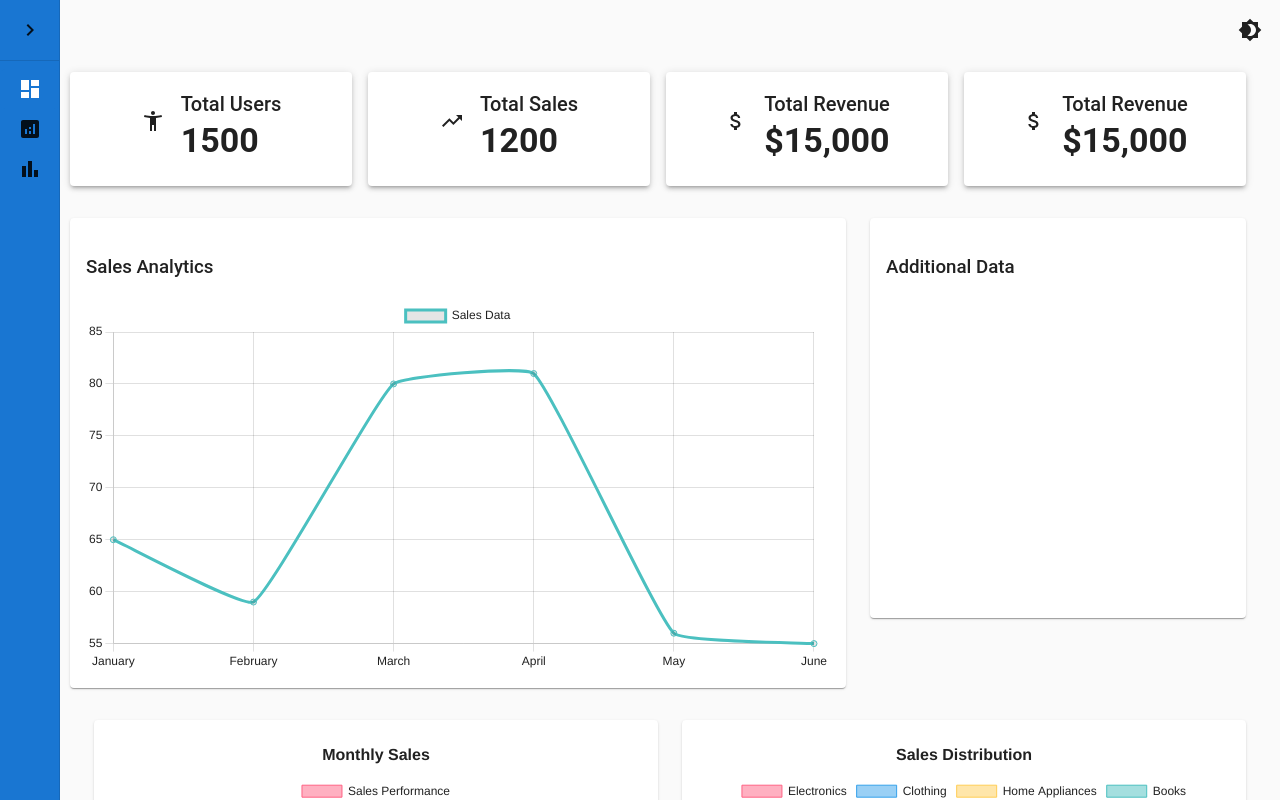
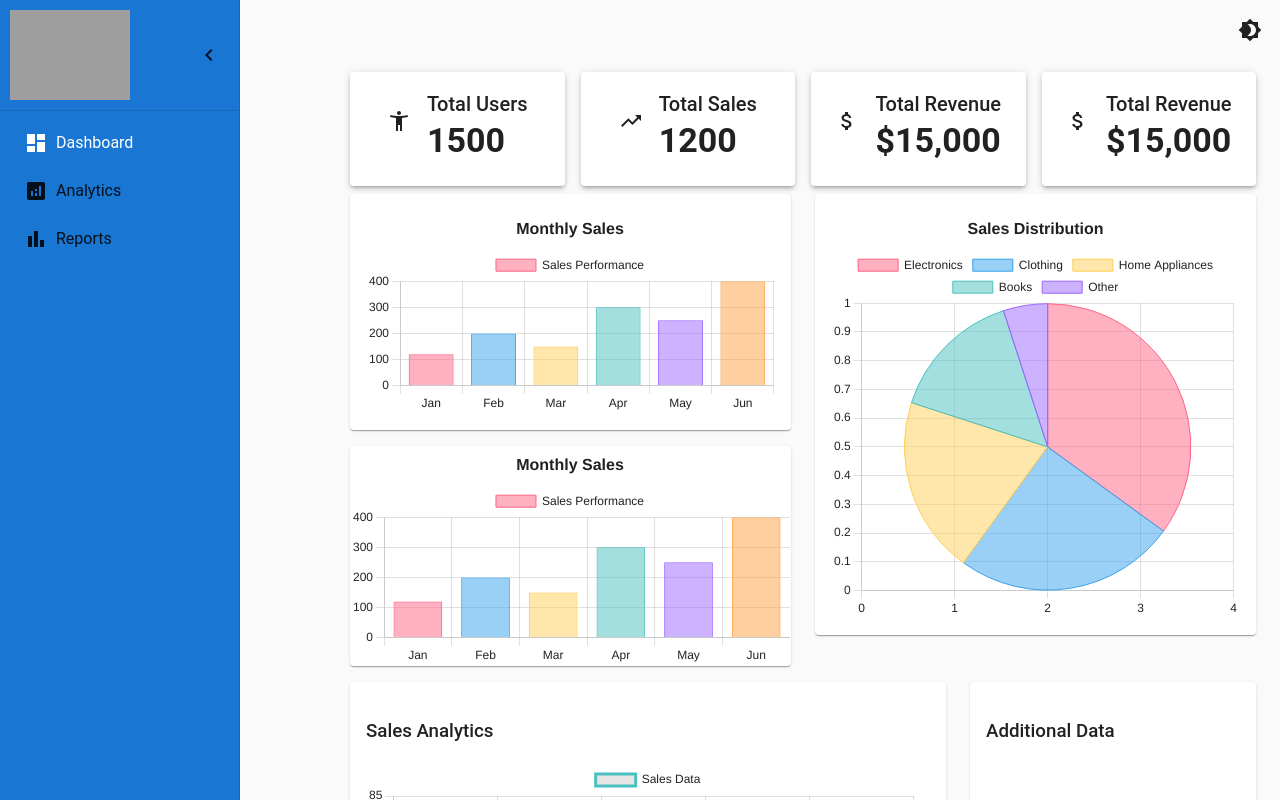
Before and after one commit to MMPjayarathne/Smart_City_TMS, a React (Create React App) app in the folder frontend/: page / in a window 1280 px wide. Shown: the top 800 px of the page. Built offline with nearby package versions, Linux system fonts and the light colour scheme; grey boxes are pictures that could not be loaded.

Commit message:
Update to handle the toggle of the side bar

```diff
--- a/frontend/src/App.js
+++ b/frontend/src/App.js
@@ -3,10 +3,14 @@ import { ThemeProvider, createTheme, CssBaseline } from '@mui/material';
 import { BrowserRouter as Router, Route, Routes } from 'react-router-dom';
 import Dashboard from './pages/Dashboard';
 import { IconButton } from '@mui/material';
-import { Brightness4, Brightness7 } from '@mui/icons-material';
+import { Analytics, Brightness4, Brightness7 } from '@mui/icons-material';
+import Sidebar from './components/Sidebar';
+import Reports from './pages/Reports';
 
 function App() {
   const [isDarkMode, setIsDarkMode] = useState(false);
+  const [isSidebarOpen, setIsSidebarOpen] = useState(true);
+
 
   const theme = createTheme({
     palette: {
@@ -22,6 +26,10 @@ function App() {
       fontFamily: 'Roboto, sans-serif',
     },
   });
+  const handleSidebarToggle = () => {
+    setIsSidebarOpen((prevState) => !prevState);
+  };
+
 
 
   const toggleTheme = () => {
@@ -37,8 +45,11 @@ function App() {
             {isDarkMode ? <Brightness7 /> : <Brightness4 />}
           </IconButton>
         </div>
+        <Sidebar isOpen={isSidebarOpen} onToggle={handleSidebarToggle} />
         <Routes>
-          <Route path="/" element={<Dashboard />} />
+          <Route path="/" element={ <Dashboard isSidebarOpen={isSidebarOpen} />} />
+          <Route path="/analytics" element={<Analytics />} />
+          <Route path="/reports" element={<Reports />} />
         </Routes>
       </Router>
     </ThemeProvider>
--- a/frontend/src/pages/Dashboard.jsx
+++ b/frontend/src/pages/Dashboard.jsx
@@ -1,32 +1,41 @@
 import React from 'react';
-import Sidebar from '../components/Sidebar';
-import LineChart from '../components/LineChart';
-import { useTheme } from '@emotion/react';
 import { Box, Grid, Container } from '@mui/material';
 import TotalCards from '../components/TotalCards';
 import BarPieChart from '../components/BarPieChart';
+import LineChart from '../components/LineChart';
 
+const Dashboard = ({ isSidebarOpen }) => {
 
-const Dashboard = () => {
-  const theme = useTheme()
-
+  console.log("is sidebar open",isSidebarOpen)
   return (
-    <Box sx={{ display: 'flex' }}>
-      <Sidebar />
-      <Container sx={{ flexGrow: 1, paddingTop: '20px' }}>
-        <Grid container spacing={3}>
+    <Box sx={{ display: 'flex', transition: 'margin 0.3s ease-in-out' }}>
+      <Container
+        sx={{
+          flexGrow: 1,
+          paddingTop: '20px',
+          marginLeft: isSidebarOpen ? '350px' : '300px', // Adjust margin based on sidebar state
+          transition: 'margin 0.3s ease-in-out',
+          display: 'flex',
+          flexDirection: 'column',
+          alignItems: isSidebarOpen ? 'flex-start' : 'center', // Align content to the left when sidebar is open
+        }}
+      >
+        {/* Total Cards */}
+        <Grid container spacing={3} justifyContent={isSidebarOpen ? 'flex-start' : 'center'}>
           <TotalCards />
         </Grid>
 
-        <Grid container spacing={3}>
-          < LineChart />
-        </Grid>
-        <Grid container spacing={0}>
-          < BarPieChart />
+        {/* Bar & Pie Chart */}
+        <Grid container spacing={3} justifyContent={isSidebarOpen ? 'flex-start' : 'center'}>
+          <BarPieChart />
         </Grid>
 
+        {/* Line Chart */}
+        <Grid container spacing={3} justifyContent={isSidebarOpen ? 'flex-start' : 'center'}>
+          <LineChart />
+        </Grid>
       </Container>
-  </Box>
+    </Box>
   );
 };
 
```
